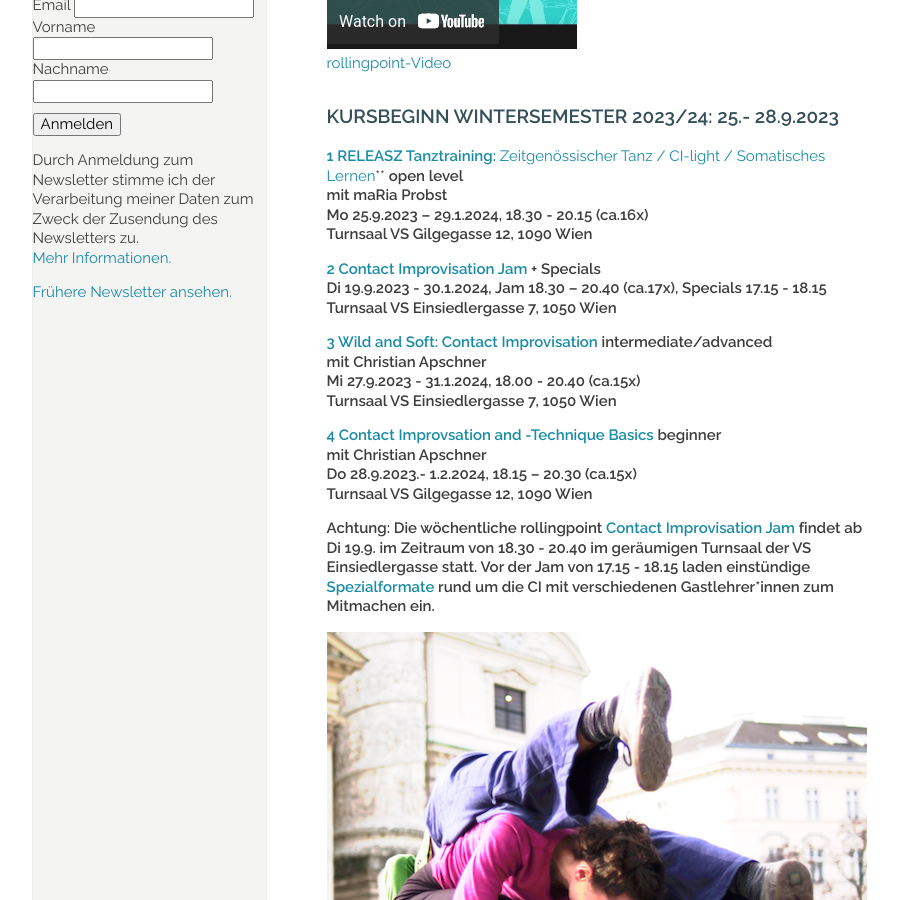
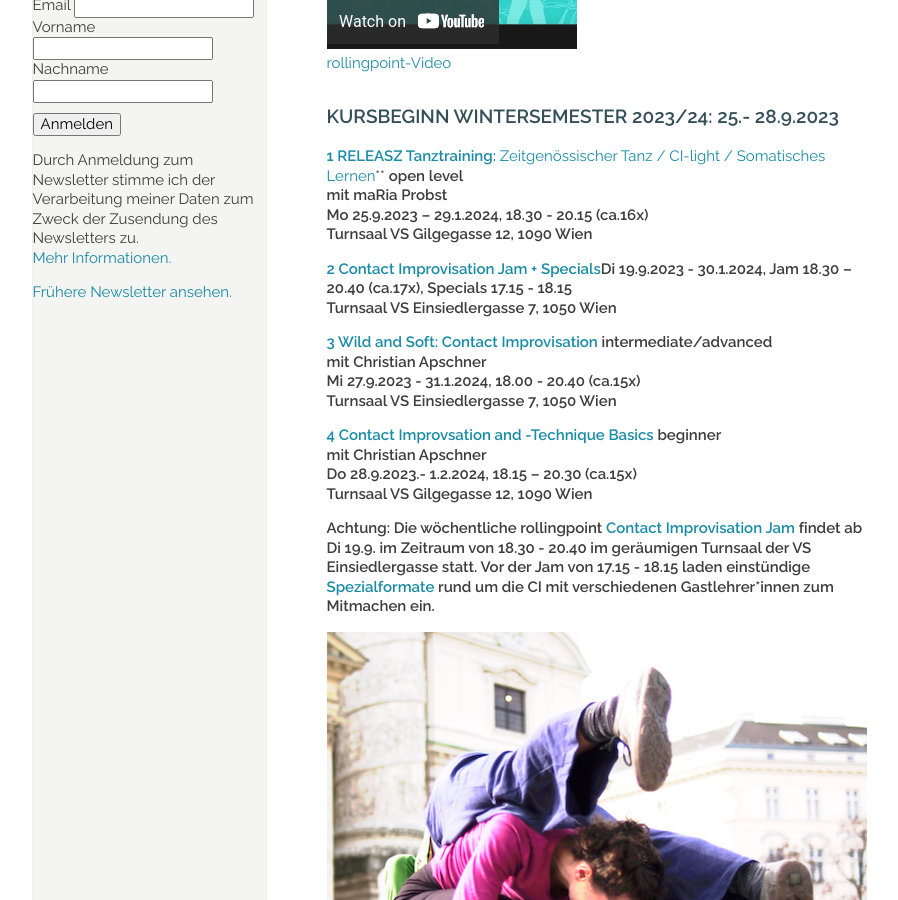
Before and after one commit to manulari/rollingpointat, a Jekyll site: the page built from _pages_de/index.md, in a window 1280 px wide and 900 px high, scrolled down 1019 px. Shown: the whole window, without its empty margins (152-1050 px from the left). Built offline with Jekyll 4.4.1, drawn with Linux system fonts in a browser that asks for light colours; comment, search, counter and statistics services are not loaded.

```diff
--- a/_pages_de/index.md
+++ b/_pages_de/index.md
@@ -24,8 +24,7 @@ Fotocredit: https://johannes-stolba.net/photography/
 **Mo 25.9.2023 – 29.1.2024, 18.30 - 20.15 (ca.16x)**\
 **Turnsaal VS Gilgegasse 12, 1090 Wien**
 
-**[2 Contact Improvisation Jam](/kurse#di) + Specials\
-Di 19.9.2023  - 30.1.2024, Jam 18.30 – 20.40 (ca.17x), Specials 17.15 - 18.15**\
+[**2 Contact Improvisation Jam + Specials**](/kurse#di)**Di 19.9.2023  - 30.1.2024, Jam 18.30 – 20.40 (ca.17x), Specials 17.15 - 18.15**\
 **Turnsaal VS Einsiedlergasse 7, 1050 Wien**
 
 **[3 Wild and Soft: Contact Improvisation ](/kurse#mi) intermediate/advanced**\
```
